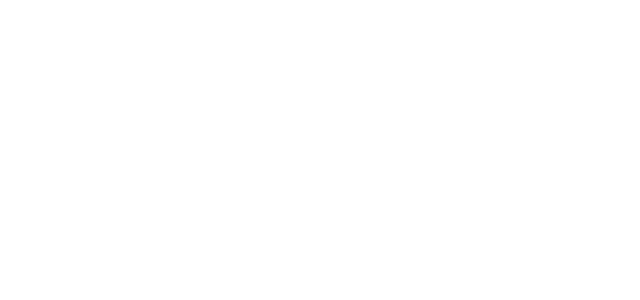
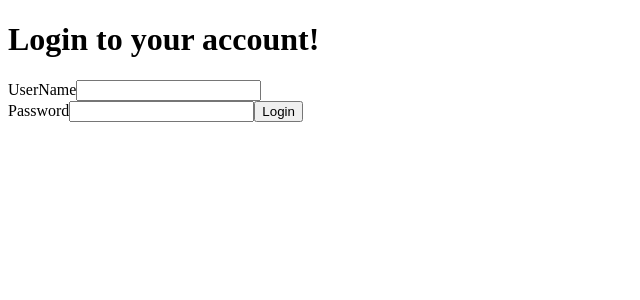
Before and after one commit to CliffWilson98/JavaScript-Procedural-Art, a React (Create React App) app: page /login in a window 1280 px wide. Shown: the top 300 px of the page, without its empty margins (0-640 px from the left). Built offline with nearby package versions, Linux system fonts and the light colour scheme.

Commit message:
login and signup page now connect to local database

```diff
--- a/package.json
+++ b/package.json
@@ -7,6 +7,8 @@
     "@testing-library/jest-dom": "^4.2.4",
     "@testing-library/react": "^9.5.0",
     "@testing-library/user-event": "^7.2.1",
+    "mongodb": "^3.5.5",
+    "mongoose": "^5.9.7",
     "react": "^16.13.1",
     "react-dom": "^16.13.1",
     "react-router-dom": "^5.1.2",
--- a/src/App.js
+++ b/src/App.js
@@ -1,6 +1,8 @@
 import React from 'react';
 import ArtGenerator from './ArtGenerator.js'
 import Signup from './Signup.js'
+import Login from './Login.js'
+import ProfilePage from './ProfilePage.js'
 
 import {
   BrowserRouter as Router,
@@ -17,6 +19,8 @@
       <Router>
         <Route exact path="/" component={ArtGenerator}/>
         <Route exact path="/signup" component={Signup}/>
+        <Route exact path="/login" component={Login}/>
+        <Route exact path="/profile" component={ProfilePage}/>
       </Router>
     );
   }
--- /dev/null
+++ b/src/Login.js
@@ -0,0 +1,53 @@
+import React from 'react';
+
+class Login extends React.Component{
+
+  constructor(props){
+    super(props);
+
+    this.state = {
+      'user': '',
+      'pass': '',
+      'message': ''
+    }
+
+    this.login = this.login.bind(this);
+    this.updateState = this.updateState.bind(this);
+  }
+
+  updateState(event){
+    this.setState({[event.target.name]: event.target.value})
+  }
+
+  async login(){
+    console.log("going to log in");
+    const fetchPromise = fetch(`http://localhost:7000/getUser/?user=${this.state.user}&pass=${this.state.pass}`)
+    fetchPromise.then(response => {
+        return response.json();
+    }).then(data => {
+        if (data.length == 0){
+            this.setState({'message': "No Account Found"});
+        }
+        else{
+            window.location.href="/"
+        }
+        console.log(data.length)
+    })
+  }
+
+  render(){
+    return (
+        <React.Fragment>
+            <h1> Login to your account!</h1>
+            <label for="fname">UserName</label>
+            <input type="text" id="fname" name="user" value={this.user} onChange={this.updateState}></input><br></br>
+            <label for="fname">Password</label>
+            <input type="text" id="fname" name="pass" value={this.password} onChange={this.updateState}></input>
+            <button onClick={this.login}>Login</button>
+            <h2>{this.state.message}</h2>
+        </React.Fragment>
+    );
+  }
+}
+
+export default Login;
--- /dev/null
+++ b/src/ProfilePage.js
@@ -0,0 +1,19 @@
+import React from 'react';
+
+class ProfilePage extends React.Component{
+
+  constructor(props){
+    super(props);
+  }
+
+  render(){
+    return (
+        <React.Fragment>
+            <h1> this is the profile page </h1>
+            <h2>You are logged in as : PLACEHOLDER</h2>
+        </React.Fragment>
+    );
+  }
+}
+
+export default ProfilePage;
--- a/src/Signup.js
+++ b/src/Signup.js
@@ -1,15 +1,36 @@
 import React from 'react';
 
 class Signup extends React.Component{
+
+  constructor(props){
+    super(props);
+
+    this.state = {
+      'user': '',
+      'pass': ''
+    }
+
+    this.signup = this.signup.bind(this);
+    this.updateState = this.updateState.bind(this);
+  }
+
+  updateState(event){
+    this.setState({[event.target.name]: event.target.value})
+  }
+
+  signup(){
+    fetch(`http://localhost:7000/insertUser/?user=${this.state.user}&pass=${this.state.pass}`, {mode: 'no-cors'});
+  }
 
   render(){
     return (
         <React.Fragment>
             <h1> this is the sign up page </h1>
             <label for="fname">UserName</label>
-            <input type="text" id="fname" name="fname"></input><br></br>
+            <input type="text" id="fname" name="user" value={this.user} onChange={this.updateState}></input><br></br>
             <label for="fname">Password</label>
-            <input type="text" id="fname" name="fname"></input>
+            <input type="text" id="fname" name="pass" value={this.password} onChange={this.updateState}></input>
+            <button onClick={this.signup}>Submit</button>
         </React.Fragment>
     );
   }
```
Also changed, not shown: 1 other file (tests, documents, lock files or other folders).
